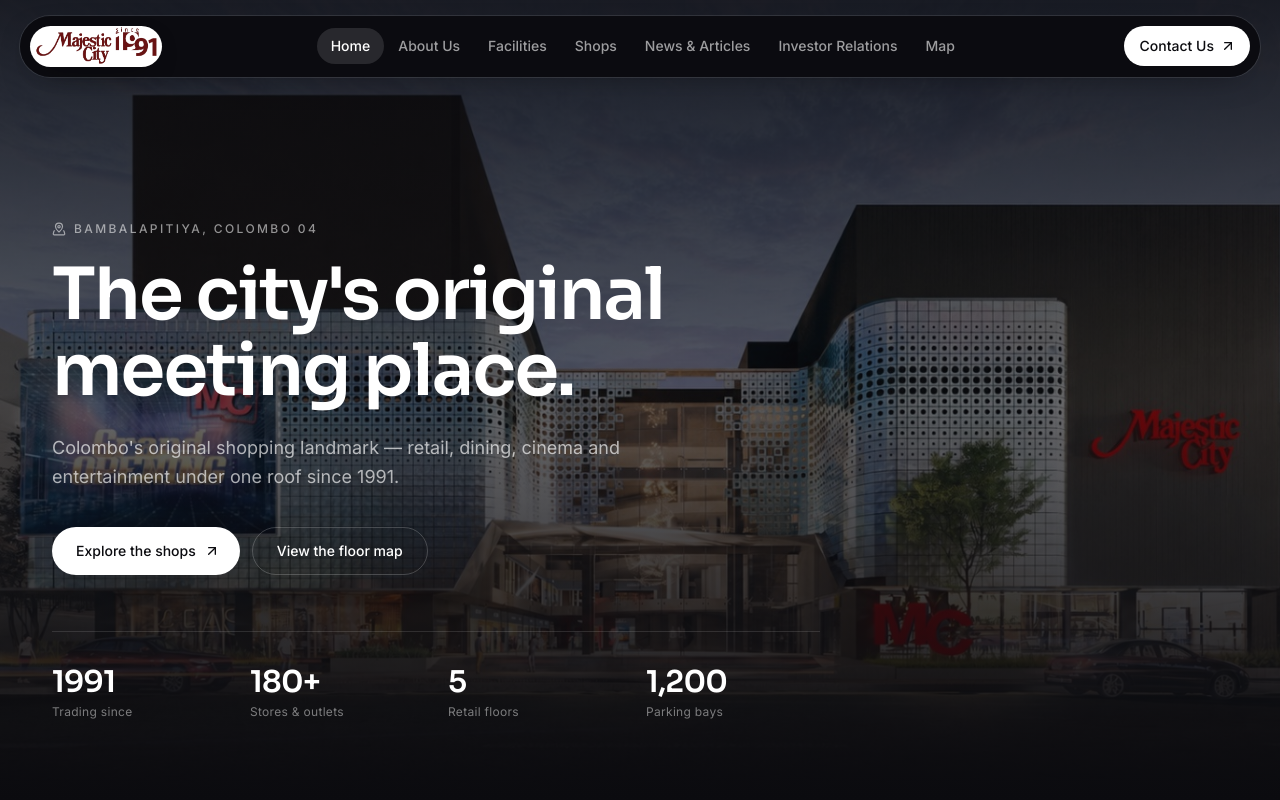
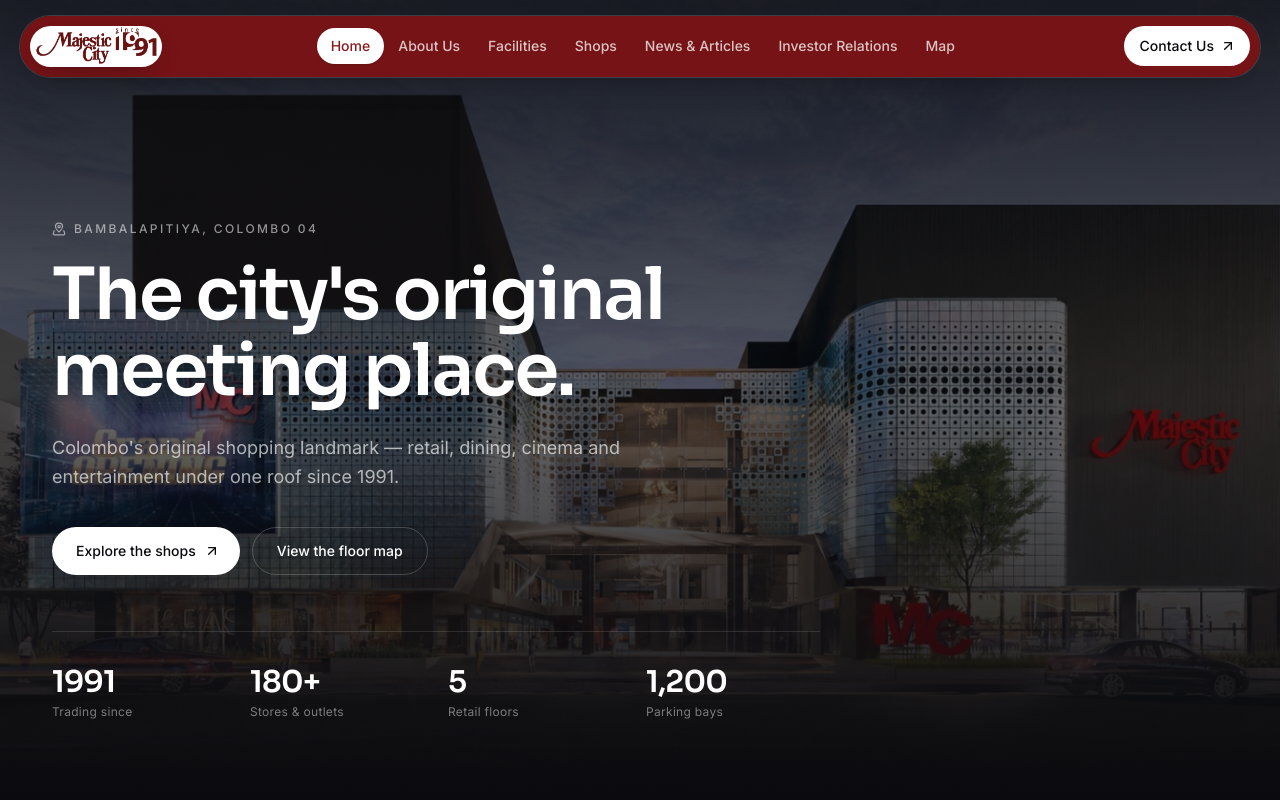
Before and after one commit to KaveeshaChan/majestic-city, a Next.js app: page / in a window 1280 px wide. Shown: the top 800 px of the page. Built offline with nearby package versions, Linux system fonts and the light colour scheme.

Commit message:
feat: implement responsive site header with floating navigation and shared layout animations

```diff
--- a/src/components/layout/desktop-nav.tsx
+++ b/src/components/layout/desktop-nav.tsx
@@ -87,8 +87,10 @@ function OverflowMenu({
     <DropdownMenu>
       <DropdownMenuTrigger
         className={cn(
-          "group inline-flex items-center gap-1 rounded-full px-3.5 py-2 text-sm font-medium whitespace-nowrap transition-colors duration-200 outline-none focus-visible:ring-2 focus-visible:ring-white/60 data-[state=open]:text-white",
-          isActive ? "bg-white/12 text-white" : "text-white/60 hover:text-white"
+          "group inline-flex items-center gap-1 rounded-full px-3.5 py-2 text-sm font-medium whitespace-nowrap outline-none transition-colors duration-200 focus-visible:ring-2 focus-visible:ring-white/70 data-[state=open]:bg-white data-[state=open]:text-brand-strong",
+          isActive
+            ? "bg-white text-brand-strong"
+            : "text-white/75 hover:bg-white/12 hover:text-white"
         )}
       >
         More
@@ -100,27 +102,47 @@ function OverflowMenu({
         sideOffset={14}
         className="w-64 rounded-2xl border-0 bg-ink p-1.5 text-white ring-1 ring-white/12 shadow-2xl"
       >
-        {secondaryNavItems.map((item) => (
+        {secondaryNavItems.map((item) => {
+          const active = isNavItemActive(pathname, item.href)
+
+          return (
             <DropdownMenuItem
               key={item.href}
               asChild
-            className="rounded-xl px-2.5 py-2 focus:bg-white/10 focus:text-white"
+              className={cn(
+                "rounded-xl px-2.5 py-2 focus:bg-white/10 focus:text-white",
+                active && "bg-white/8"
+              )}
             >
               <Link
                 href={item.href}
-              aria-current={
-                isNavItemActive(pathname, item.href) ? "page" : undefined
-              }
+                aria-current={active ? "page" : undefined}
                 className="flex items-start gap-2.5"
               >
-              <item.icon className="mt-0.5 size-4 text-white/60" />
+                <item.icon
+                  className={cn(
+                    "mt-0.5 size-4",
+                    active ? "text-white" : "text-white/60"
+                  )}
+                />
                 <span className="flex flex-col gap-0.5">
-                <span className="text-sm font-medium">{item.title}</span>
-                <span className="text-xs text-white/50">{item.description}</span>
+                  <span className="flex items-center gap-1.5 text-sm font-medium">
+                    {item.title}
+                    {active && (
+                      <span
+                        aria-hidden
+                        className="size-1.5 rounded-full bg-brand ring-1 ring-white/50"
+                      />
+                    )}
+                  </span>
+                  <span className="text-xs text-white/50">
+                    {item.description}
+                  </span>
                 </span>
               </Link>
             </DropdownMenuItem>
-        ))}
+          )
+        })}
       </DropdownMenuContent>
     </DropdownMenu>
   )
--- a/src/components/layout/mobile-nav.tsx
+++ b/src/components/layout/mobile-nav.tsx
@@ -111,14 +111,16 @@ export function MobileNav({ pathname, revealed }: MobileNavProps) {
                       aria-current={isActive ? "page" : undefined}
                       className={cn(
                         "group flex items-center gap-3.5 rounded-2xl px-3 py-3 transition-colors",
-                        isActive ? "bg-white/12" : "hover:bg-white/6"
+                        // Same "you are here" language as the desktop pill: a
+                        // solid white badge with brand-colored icon.
+                        isActive ? "bg-white/8" : "hover:bg-white/6"
                       )}
                     >
                       <span
                         className={cn(
                           "flex size-10 shrink-0 items-center justify-center rounded-xl transition-colors",
                           isActive
-                            ? "bg-white text-ink"
+                            ? "bg-white text-brand-strong"
                             : "bg-white/8 text-white/70 group-hover:text-white"
                         )}
                       >
--- a/src/components/layout/nav-link.tsx
+++ b/src/components/layout/nav-link.tsx
@@ -36,8 +36,13 @@ export function DesktopNavLink({
       onClick={onNavigate}
       aria-current={isActive ? "page" : undefined}
       className={cn(
-        "relative inline-flex items-center rounded-full px-3.5 py-2 text-sm font-medium whitespace-nowrap transition-colors duration-200 outline-none focus-visible:ring-2 focus-visible:ring-white/60",
-        isActive ? "text-white" : "text-white/60 hover:text-white"
+        "relative inline-flex items-center rounded-full px-3.5 py-2 text-sm font-medium whitespace-nowrap outline-none transition-colors duration-200 focus-visible:ring-2 focus-visible:ring-white/70",
+        // Active gets a solid white "you are here" pill (below) with matching
+        // text; everything else is translucent white on the brand-red bar, so
+        // hover reads as a wash rather than competing with the active state.
+        isActive
+          ? "text-brand-strong"
+          : "text-white/75 hover:bg-white/12 hover:text-white"
       )}
     >
       {ownsHighlight && (
@@ -45,7 +50,7 @@ export function DesktopNavLink({
           aria-hidden
           layoutId={NAV_ACTIVE_LAYOUT_ID}
           transition={springSnappy}
-          className="absolute inset-0 rounded-full bg-white/12"
+          className="absolute inset-0 rounded-full bg-white shadow-[0_1px_2px_rgb(0_0_0/0.12)]"
         />
       )}
       <span className="relative">{title}</span>
--- a/src/components/layout/site-header.tsx
+++ b/src/components/layout/site-header.tsx
@@ -97,8 +97,11 @@ export function SiteHeader() {
 }
 
 /**
- * The dark pill itself. Kept as a sibling of the content so its entrance
+ * The brand-red pill itself. Kept as a sibling of the content so its entrance
  * animation never becomes a transform on the logo's ancestors.
+ *
+ * Scrolling deepens the hue (`brand` → `brand-strong`) as well as the shadow,
+ * so the extra elevation reads through color, not just a bigger shadow.
  */
 function PillBackground({
   revealed,
@@ -118,16 +121,22 @@ function PillBackground({
       }
       transition={{ duration: 0.7, ease: EASE_OUT }}
       className={cn(
-        "absolute inset-0 rounded-full bg-ink/95 ring-1 ring-white/10 transition-shadow duration-500 supports-[backdrop-filter]:backdrop-blur-xl",
+        "absolute inset-0 rounded-full ring-1 ring-white/15 transition-[background-color,box-shadow] duration-500 supports-[backdrop-filter]:backdrop-blur-xl",
         elevated
-          ? "shadow-[0_18px_50px_-16px_rgb(0_0_0/0.65)]"
-          : "shadow-[0_10px_34px_-18px_rgb(0_0_0/0.5)]"
+          ? "bg-brand-strong/95 shadow-[0_18px_50px_-16px_rgb(0_0_0/0.65)]"
+          : "bg-brand/95 shadow-[0_10px_34px_-18px_rgb(0_0_0/0.5)]"
       )}
     />
   )
 }
 
-/** The trailing call-to-action, mirroring the reference concept's pill. */
+/**
+ * The trailing call-to-action, mirroring the reference concept's pill.
+ *
+ * The pill background is now brand-red, so the CTA can no longer use `brand`
+ * to mark "you're here" — it would vanish into the pill. It flips to a solid
+ * `ink` pill instead, which reads as clearly against red as white does.
+ */
 function ContactPill({
   revealed,
   isActive,
@@ -154,7 +163,7 @@ function ContactPill({
         className={cn(
           "group inline-flex h-10 items-center gap-1.5 rounded-full pr-3.5 pl-4 text-sm font-medium whitespace-nowrap transition-colors outline-none focus-visible:ring-2 focus-visible:ring-white/70",
           isActive
-            ? "bg-brand text-brand-foreground hover:bg-brand-strong"
+            ? "bg-ink text-white hover:bg-black"
             : "bg-white text-ink hover:bg-white/88"
         )}
       >
```
Lines whose indentation alone changed are shown as unchanged.
